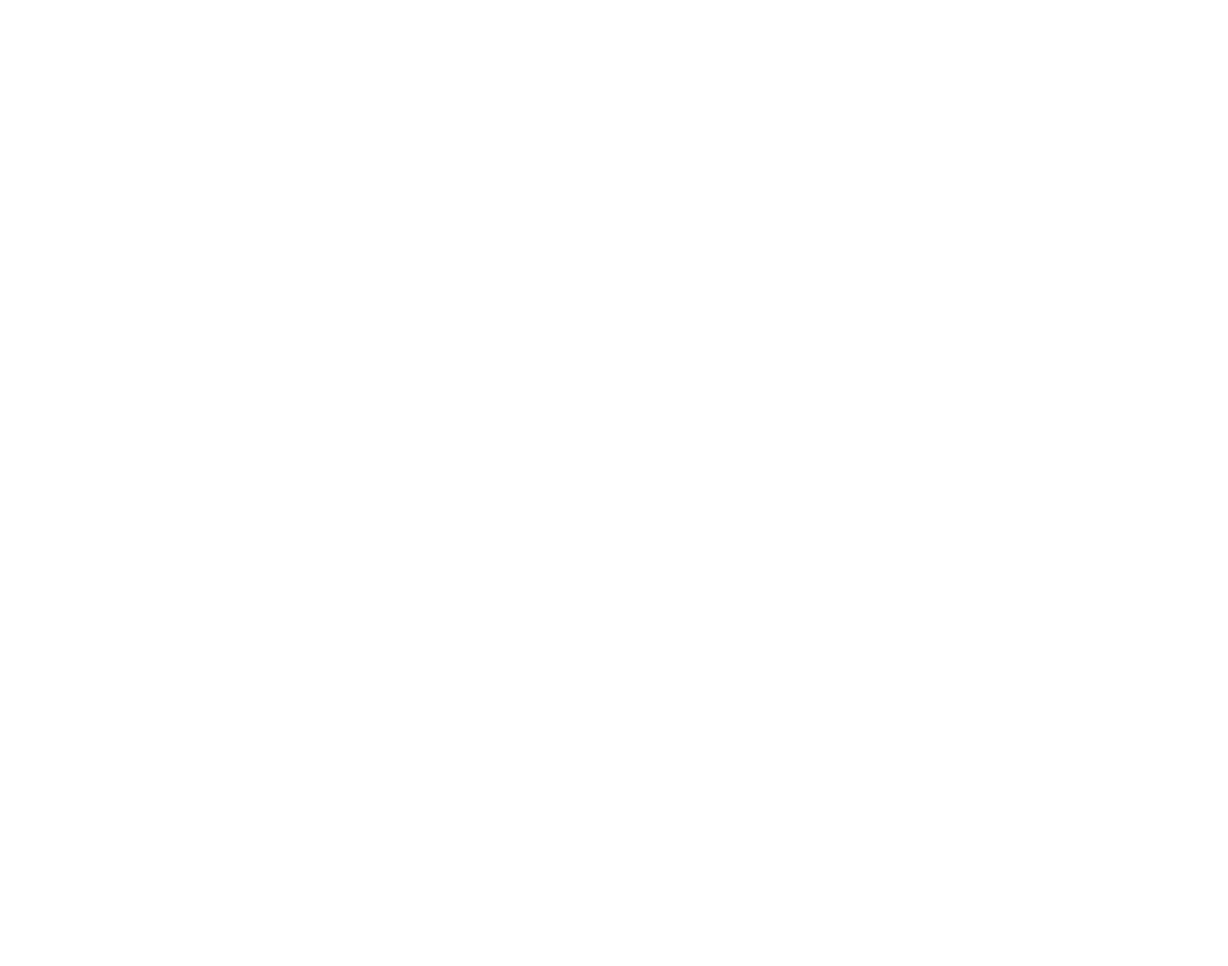
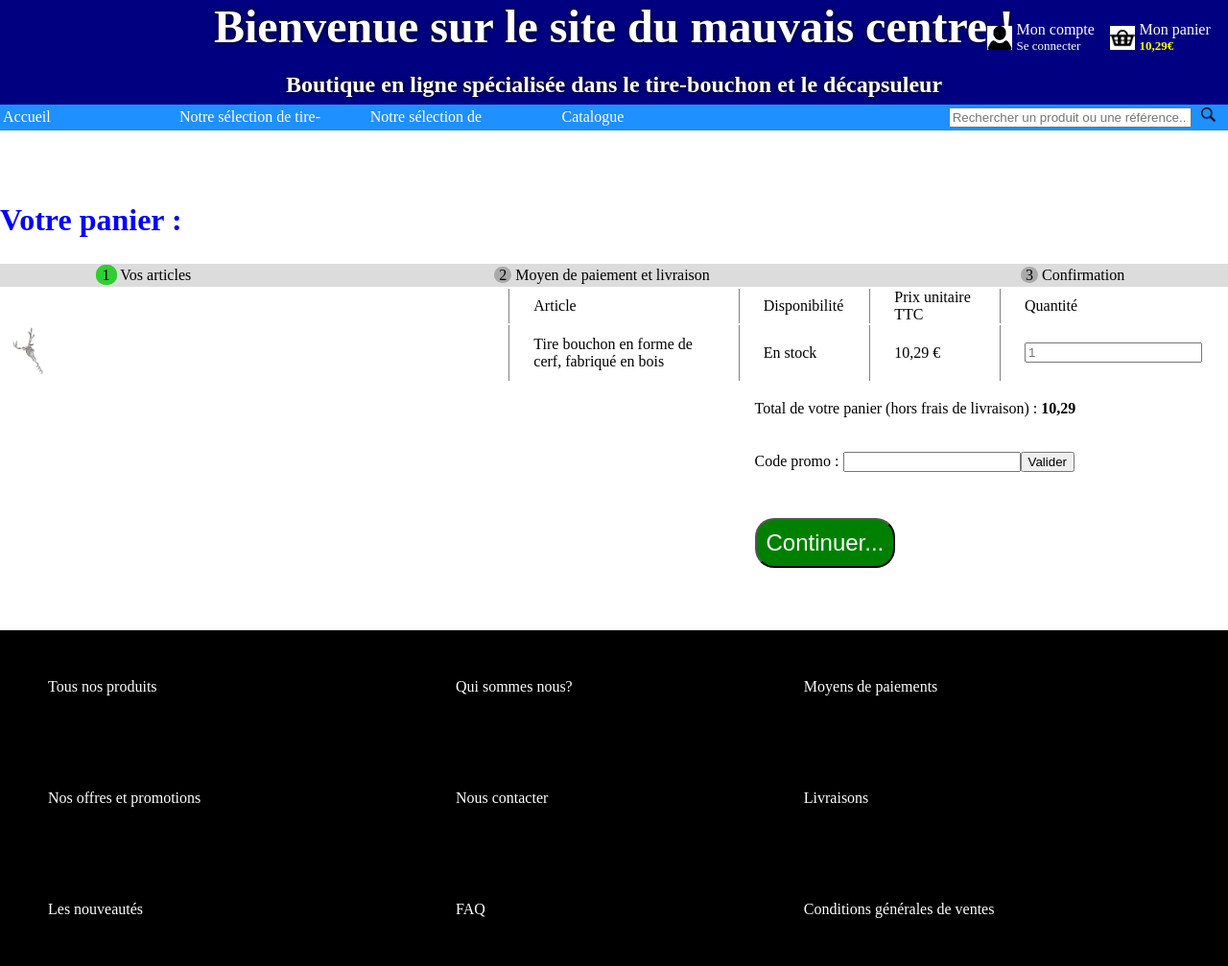
Before and after one commit to Jeremy265/Projet-Web-2017, a plain HTML site: page panier.html in a window 1280 px wide. Shown: the whole page at 96% size. Before the commit the page ends 800 px from the top, so only its background shows below. Drawn offline with Linux system fonts and the light colour scheme.

Commit message:
Page panier finie

```diff
--- a/assets/style.css
+++ b/assets/style.css
@@ -176,3 +176,49 @@ a:hover{
 #commentaire div, #commentaire button{
 	margin:10px;
 }
+
+/*PANIER*/
+
+#panier h1{
+	color:Blue;
+	font-size:200%;
+}
+table#progression{
+	text-align:center;
+	width:100%;
+	background:Gainsboro ;
+}
+.number{
+	padding:0px 5px 0px 5px;
+	background:DarkGrey;
+	border-radius:10px;
+}
+span#enCours{
+	background:LimeGreen ;
+	border:2px solid LimeGreen;
+}
+
+#panier img{
+	width:10%;
+}
+#articles{
+	display:flex;
+	flex-direction:center;
+	width:100%;
+}
+#articles td+td{
+	border-left:1px solid Grey;
+	padding:0px 25px 0px 25px;
+}
+#codePromo, #total {
+	float:right;
+	margin-right:5em;
+}
+#continuer{
+	margin-top:2em;
+	background-color:Green;
+	color:white;
+	font-size:150%;
+	border-radius:20px;
+	padding:10px;
+}
--- a/panier.html
+++ b/panier.html
@@ -0,0 +1,151 @@
+<!DOCTYPE html>
+
+<html>
+	<head>
+		<meta charset="utf-8">
+		<link rel="stylesheet" type="text/css" href="assets/style.css">
+		<title>Le mauvais centre</title>
+	</head>
+	<body>
+		<section id="header">
+			<h1>Bienvenue sur le site du mauvais centre !</h1>
+			<h2>Boutique en ligne spécialisée dans le tire-bouchon et le décapsuleur</h2>
+		</section>
+			<div class="panier">
+				<a href="panier.html" class="link">
+					<img src="assets/images/panier.png" class="logoHeader" alt="image panier">
+					<div>Mon panier</div><div class="price">10,29€</div>
+				</a>
+			</div><div class="compte">
+				<a href="construction.html" class="link">
+						<img src="assets/images/bonhomme.jpg" class="logoHeader" alt="image bonhomme compte">
+						<div>Mon compte</div>
+						<div>Se connecter</div>
+				</a>
+			</div>
+		<div id="menu">
+			<table>
+				<tr>
+					<td>
+						<div id="accueil">
+							<a href="index.html" class="link">Accueil</a>
+							<br>
+							<br>
+							<a href="construction.html" class="link">Les bons plans de Noël !</a>
+							<br>
+							<a href="construction.html" class="link">Les bons plans de la semaine</a>
+							<br>
+							<a href="construction.html" class="link">Les bons plans du mois</a>
+						</div>
+					</td><td>
+						<div id="tireBouchon">
+							<a href="construction.html" class="link">Notre sélection de tire-bouchon</a>
+							<br>
+							<br>
+							<a href="construction.html" class="link">En bois</a>
+							<br>
+							<a href="construction.html" class="link">En acier</a>
+							<br>
+							<a href="construction.html" class="link">Personnalisé</a>
+							<br>
+							<a href="construction.html" class="link">Haut de gamme</a>
+							<br>
+							<a href="construction.html" class="link">Milieu de gamme</a>
+							<br>
+							<a href="construction.html" class="link">Bas de gamme</a>
+						</div>
+					</td><td>
+						<div id="decapsuleur">
+							<a href="construction.html" class="link">Notre sélection de décapsuleurs</a>
+							<br>
+							<br>
+							<a href="construction.html" class="link">En bois</a>
+							<br>
+							<a href="construction.html" class="link">En acier</a>
+							<br>
+							<a href="construction.html" class="link">Personnalisé</a>
+							<br>
+							<a href="construction.html" class="link">Haut de gamme</a>
+							<br>
+							<a href="construction.html" class="link">Milieu de gamme</a>
+							<br>
+							<a href="construction.html" class="link">Bas de gamme</a>
+						</div>
+					</td><td>
+						<div id="catalogue">
+							<a href="recherche.html" class="link">Catalogue</a>
+							<br>
+							<br>
+							<a href="article.html" class="link">Le coup de coeur de la semaine</a>
+							<br>
+							<a href="construction.html" class="link">Tous nos produits</a>
+							<br>
+							<a href="construction.html" class="link">Tous les tires-bouchon</a>
+							<br>
+							<a href="construction.html" class="link">Tous les décapsuleurs</a>
+							<br>
+							<a href="construction.html" class="link">Tous nos services</a>
+							<br>
+						</div>
+					</td><td>
+					<form action="recherche.html">
+						<div><a href="recherche.html"><img src="assets/images/loupe.png" alt="image loupe rechercher"></a></div>
+						<input name="search" type="text" placeholder="Rechercher un produit ou une référence..."><a href="article.html"></a>
+					</form></td>
+					</tr>
+			</table>
+		</div>
+		<section id="panier">
+			<h1>Votre panier :</h1>
+			<table id="progression">
+				<tr>
+					<td><span class="number" id="enCours">1</span> Vos articles</td>
+					<td><span class="number">2</span> Moyen de paiement et livraison</td>
+					<td><span class="number">3</span> Confirmation</td>
+				</tr>
+			</table>
+			<table id="articles">
+				<tr>
+					<td></td>
+					<td>Article</td>
+					<td>Disponibilité</td>
+					<td>Prix unitaire TTC</td>
+					<td>Quantité</td>
+				</tr><tr>
+					<td><span><img src="assets/images/tireBouchonCerf.jpg" alt="image tire bouchon cerf"></span></td>
+					<td>Tire bouchon en forme de cerf, fabriqué en bois</td>
+					<td>En stock</td>
+					<td>10,29 €</td>
+					<td><input type="number" placeholder="1"></td>
+			</table>
+			<br>
+			<div id="total">
+				<div>Total de votre panier (hors frais de livraison) : <strong>10,29</strong></div>
+			</span><br><br><div id="codePromo">
+				<label>Code promo : <input></label><button>Valider</button>
+			</span><br>
+			<div>
+				<form action="validationCommande.html">
+					<button id="continuer">Continuer...</button>
+				</form>
+			</div>
+		</section>
+		<footer>
+			<table id="bas">
+				<tr>
+					<td><a href="construction.html" class="link">Tous nos produits</a></td>
+					<td><a href="construction.html" class="link">Qui sommes nous?</a></td>
+					<td><a href="construction.html" class="link">Moyens de paiements</a></td>
+				</tr><tr>
+					<td><a href="construction.html" class="link">Nos offres et promotions</a></td>
+					<td><a href="construction.html" class="link">Nous contacter</a></td>
+					<td><a href="construction.html" class="link">Livraisons</a></td>
+				</tr><tr>
+					<td><a href="construction.html" class="link">Les nouveautés</a></td>
+					<td><a href="construction.html" class="link">FAQ</a></td>
+					<td><a href="construction.html" class="link">Conditions générales de ventes</a></td>
+				</tr>
+			</table>
+		</footer>
+	</body>
+</html>
```
